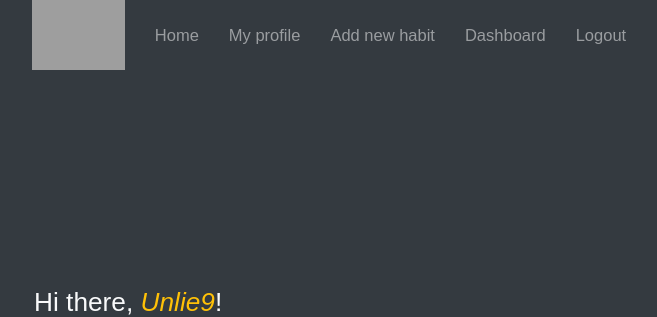
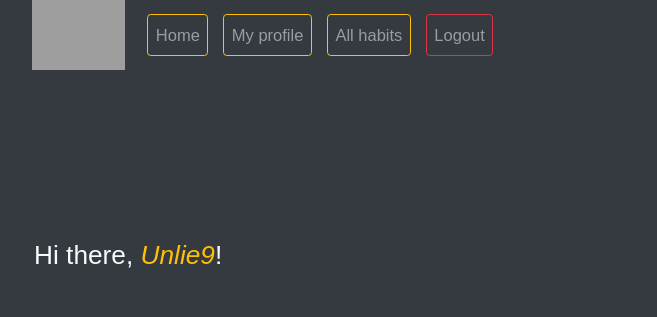
Before and after one commit to Unlie9/habit-tracker, a Django app: page / in a window 1280 px wide. Shown: the top 317 px of the page, without its empty margins (51-708 px from the left). Run offline with Django 5.2, Linux system fonts and the light colour scheme; a user stored in the database is signed in; data comes from the database, SQL or seed files in the repository; grey boxes are pictures that could not be loaded.

Commit message:
create sidebar.html

```diff
--- a/templates/includes/sidebar.html
+++ b/templates/includes/sidebar.html
@@ -1,40 +1,34 @@
 <nav class="navbar navbar-expand-lg navbar-dark bg-dark py-0 px-5 fixed-top">
     <div class="container-fluid mx-4">
-        <a class="navbar-brand p-0 me-5" href="#">
+        <a class="navbar-brand p-0 me-5" href="{% url "index" %}">
             <img src="/static/assets/logo.png" alt="logo" height="70px">
         </a>
         <div class="collapse navbar-collapse" id="navbarText">
             <ul class="navbar-nav me-auto mb-2 mb-lg-0">
                 <li class="nav-item p-2">
-                    <a class="nav-link" href="#">Home</a>
+                    <a class="nav-link btn btn-outline-warning" href="{% url "index" %}">Home</a>
                 </li>
                 <li class="nav-item p-2">
-                    <a class="nav-link" href="#">My profile</a>
+
+                    <a class="nav-link btn btn-outline-warning" href="{% url "my-profile" %}">My profile</a>
+
                 </li>
                 <li class="nav-item p-2">
-                    <a class="nav-link" href="#">Add new habit</a>
-                </li>
-                <li class="nav-item p-2">
-                    <a class="nav-link" href="#">Dashboard</a>
+                    <a class="nav-link btn btn-outline-warning" href="{% url "all-habits" %}">All habits</a>
                 </li>
                 {% if user.is_authenticated %}
                 <li class="nav-item p-2">
-                    <a class="nav-link" href="#">Logout</a>
+                    <form method="post" action="{% url "logout" %}">
+											{% csrf_token %}
+											<button type="submit" class="nav-link btn btn-outline-danger">Logout</button>
+										</form>
                 </li>
                 {% else %}
                 <li class="nav-item p-2">
-                    <a class="nav-link" href="#">Login</a>
+                    <a class="nav-link btn btn-outline-success" href="{% url "login" %}">Login</a>
                 </li>
                 {% endif %}
             </ul>
         </div>
     </div>
 </nav>
-
-<ul class="sidebar-nav list-group">
-    {% if user.is_authenticated %}
-    <li class="list-group-item"><a href="#">Logout</a></li>
-    {% else %}
-    <li class="list-group-item"><a href="#">Login</a></li>
-    {% endif %}
-</ul>
```
